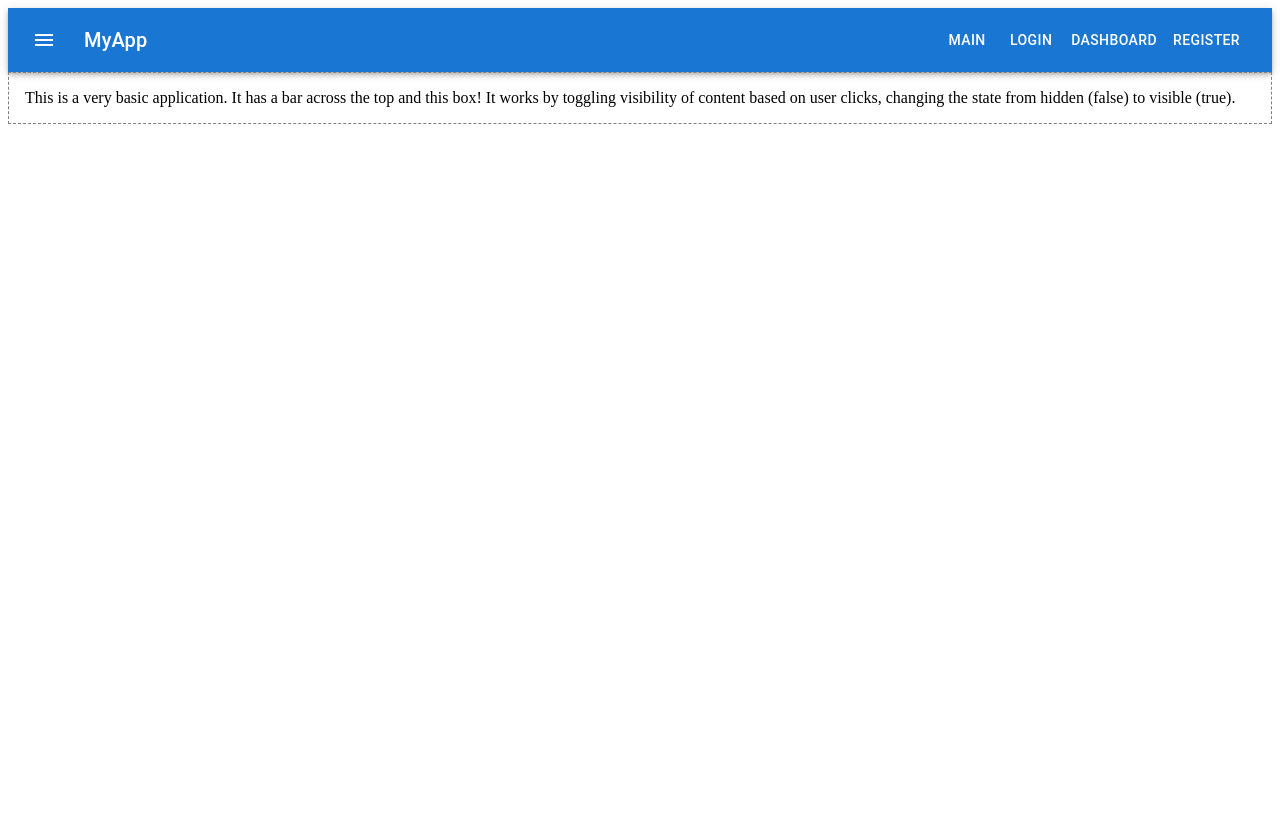
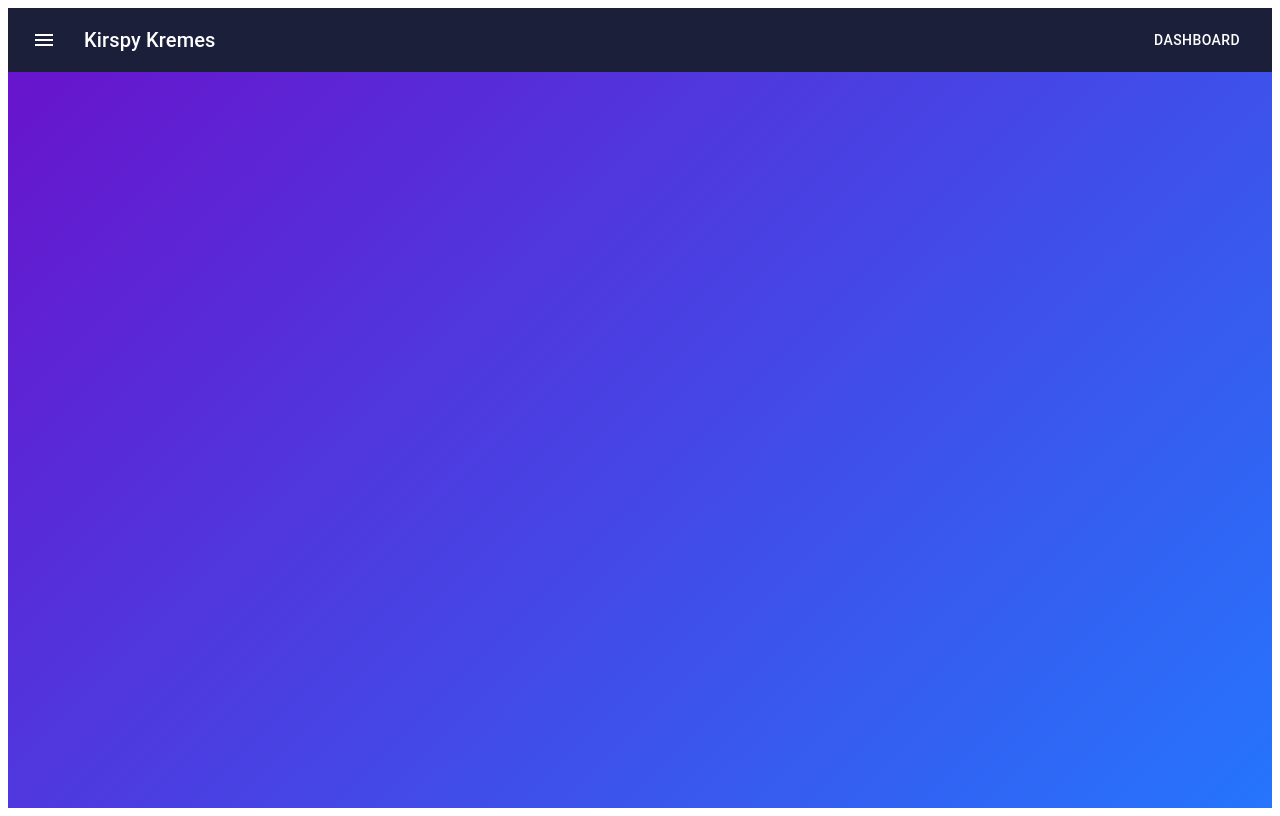
Before and after one commit to dannya123-blm/b00150058rwa, a Next.js app: page /customer/customerDashboard in a window 1280 px wide. Built offline with nearby package versions, Linux system fonts and the light colour scheme.

Commit message:
adding css to my pages

```diff
--- a/src/pages/customer/customerDashboard.js
+++ b/src/pages/customer/customerDashboard.js
@@ -11,80 +11,61 @@ import MenuIcon from '@mui/icons-material/Menu';
 import { useState } from 'react';
 
 export default function MyApp() {
-  // State to track visibility of different sections
-  const [showLogin, setShowLogin] = useState(false);
   const [showDash, setShowDash] = useState(false);
-  const [showReg, setShowReg] = useState(false);
-  const [showFirstPage, setShowFirstPage] = useState(true);
-
-  // Handlers to control what section to show
-  const runShowLogin = () => {
-    setShowFirstPage(false);
-    setShowLogin(true);
-    setShowDash(false);
-  };
 
   const runShowDash = () => {
-    setShowFirstPage(false);
-    setShowLogin(false);
     setShowDash(true);
   };
 
-  const runShowFirst = () => {
-    setShowFirstPage(true);
-    setShowLogin(false);
-    setShowDash(false);
-  };
-
-  const runShowReg = () => {
-    setShowDash(false);
-    setShowLogin(false);
-    setShowFirstPage(false);
-    setShowReg(true);
-  };
-
   return (
-    <Box sx={{ flexGrow: 1 }}>
-      <AppBar position="static">
+    <Box
+      sx={{
+        flexGrow: 1,
+        background: 'linear-gradient(135deg, #6a11cb, #2575fc)', // Replace with exact gradient from your image
+        minHeight: '100vh',
+      }}
+    >
+      <AppBar
+        position="static"
+        sx={{
+          background: '#1b1f3a',
+          boxShadow: 'none',
+        }}
+      >
         <Toolbar>
-          <IconButton size="large" edge="start" color="inherit" aria-label="menu" sx={{ mr: 2 }}>
+          <IconButton
+            size="large"
+            edge="start"
+            color="inherit"
+            aria-label="menu"
+            sx={{ mr: 2 }}
+          >
             <MenuIcon />
           </IconButton>
           <Typography variant="h6" component="div" sx={{ flexGrow: 1 }}>
-            MyApp
+            Kirspy Kremes
           </Typography>
-          <Button color="inherit" onClick={runShowFirst}>Main</Button>
-          <Button color="inherit" onClick={runShowLogin}>Login</Button>
-          <Button color="inherit" onClick={runShowDash}>Dashboard</Button>
-          <Button color="inherit" onClick={runShowReg}>Register</Button>
+          <Button color="inherit" onClick={runShowDash}>
+            Dashboard
+          </Button>
         </Toolbar>
       </AppBar>
 
-      {/* First Page Content */}
-      {showFirstPage && (
-        <Box component="section" sx={{ p: 2, border: '1px dashed grey' }}>
-          This is a very basic application. It has a bar across the top and this box! It works by toggling visibility of content based on user clicks, changing the state from hidden (false) to visible (true).
-        </Box>
-      )}
-
-      {/* Login Section */}
-      {showLogin && (
-        <Box component="section" sx={{ p: 2, border: '1px dashed grey' }}>
-          This box is hidden until you click the login button! Imagine this is the login page of your app.
-        </Box>
-      )}
-
       {/* Dashboard Section */}
       {showDash && (
-        <Box component="section" sx={{ p: 2, border: '1px dashed grey' }}>
+        <Box
+          component="section"
+          sx={{
+            p: 4,
+            border: '1px dashed #fff',
+            margin: 2,
+            borderRadius: 2,
+            background: 'rgba(255, 255, 255, 0.2)', // Semi-transparent background
+            color: '#fff',
+            textAlign: 'center',
+          }}
+        >
           Let's pretend this is the dashboard!
-        </Box>
-      )}
-
-       {/* Register Section */}
-       {showReg && (
-        <Box component="section" sx={{ p: 2, border: '1px dashed grey' }}>
-
         </Box>
       )}
     </Box>
```
Also changed, not shown: src/app/page.js (+108 -54 lines).
